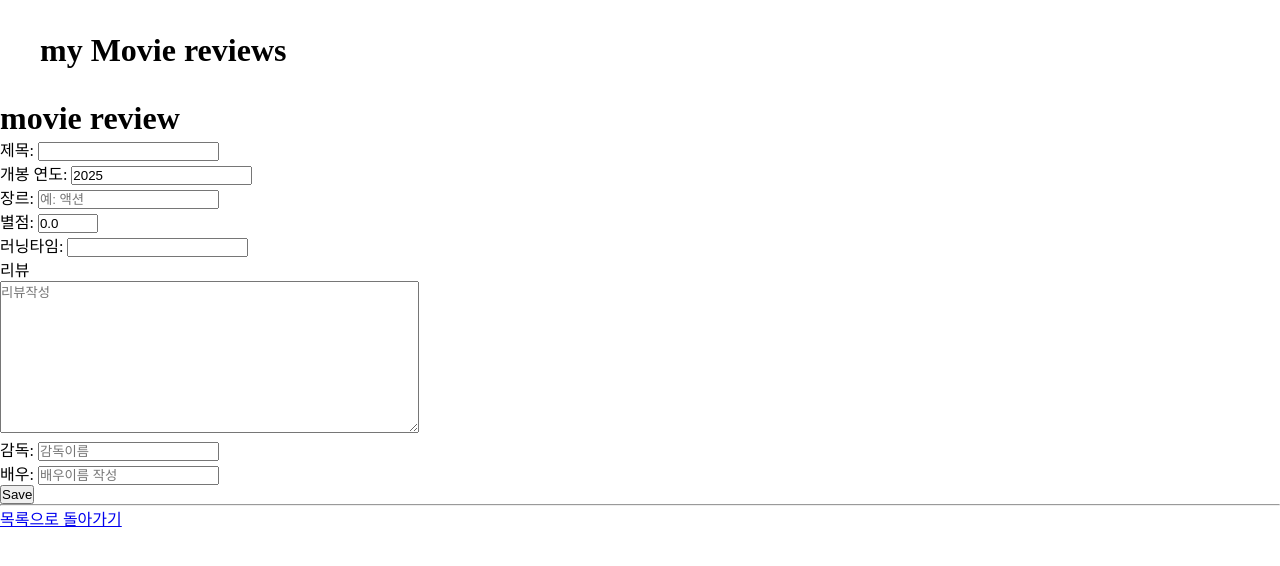
After one commit to Pirogramming-24/Yoon-chanwoong, a Django app: page /movie/write/ in a window 1280 px wide. The commit adds this page. Shown: the top 566 px of the page. Run offline with Django 5.2, Linux system fonts and the light colour scheme.

Commit message:
필수기능 거의 구현

```diff
--- a/myMovieReviews/movie/models.py
+++ b/myMovieReviews/movie/models.py
@@ -9,6 +9,7 @@ class Reviews(models.Model):
     genre = models.CharField(max_length=100, default='empty')
     score = models.FloatField(default=0.0)
     running_time = models.CharField(max_length=100, default='empty')
+    opinion = models.CharField(max_length=100, default='empty')
 
     def __str__(self):
         return self.title
--- /dev/null
+++ b/myMovieReviews/movie/templates/movie/write.html
@@ -0,0 +1,16 @@
+{%extends 'movie/write_modify_base.html'%}
+{%block content%}
+{% csrf_token %}
+
+<p>제목: <input type="text" name="title" required></p>
+<p>개봉 연도: <input type="number" name="year" value="2025" required></p>
+<p>장르: <input type="text" name="genre" placeholder="예: 액션" required></p>
+<p>별점: <input type="number" name="score" min="0.0" max="5.0" step="0.1" value="0.0" required></p>
+<p>러닝타임: <input type="text" name="running_time" required></p>
+<p>리뷰</p>
+<textarea name="opinion" id="opinion" cols="50" rows="10" placeholder="리뷰작성" required></textarea>
+<p>감독: <input type="text" name="director" placeholder="감독이름" required></p>
+<p>배우: <input type="text" name="hero" placeholder="배우이름 작성" required></p>
+
+<button type="submit">Save</button>
+{%endblock%}
--- /dev/null
+++ b/myMovieReviews/movie/templates/movie/write_modify_base.html
@@ -0,0 +1,26 @@
+{% load static %}
+<!DOCTYPE html>
+<html lang="en">
+<head>
+    <meta charset="UTF-8">
+    <meta name="viewport" content="width=device-width, initial-scale=1.0">
+    <title>Document</title>
+    <link rel="stylesheet" href="{%static 'styles/reset.css'%}">
+</head>
+<body>
+    <header>
+        <h1>my Movie reviews</h1>
+    </header>
+    <main>
+        <h1>movie review</h1>
+        <form action="" method="POST">
+            {%block content%}
+
+            {% endblock%}
+        </form>
+
+        <hr>
+        <a href="{% url 'review_lists' %}">목록으로 돌아가기</a>
+    </main>
+</body>
+</html>
--- a/myMovieReviews/movie/urls.py
+++ b/myMovieReviews/movie/urls.py
@@ -3,5 +3,6 @@ from . import views
 urlpatterns = [
     path('',views.review_lists, name='review_lists'),
     path('detail/',views.review_detail, name='review_detail'),
-    path('edit/',views.review_write_modify, name='review_write_modify'),
+    path('write/',views.review_write, name='review_write'),
+    path('modify/<int:pk>', views.review_modify,name='review_modify')
 ]
--- a/myMovieReviews/movie/views.py
+++ b/myMovieReviews/movie/views.py
@@ -2,36 +2,70 @@ from django.shortcuts import render,redirect
 from .models import Reviews
 
 def review_lists(request):
-	reviews = Reviews.objects.all()
-	context = {
-		'reviews' : reviews
+    reviews = Reviews.objects.all()
+    context = {
+        'reviews' : reviews
     }
-	return render(request,"movie/review_lists.html",context)
+    if request.method == 'POST':
+        action = request.POST.get('delete')
+        reviews.filter(id=action).delete()
+    return render(request,"movie/review_lists.html",context)
 
 def review_detail(request):
-	return render(request,"movie/review_detail.html")
+    review_id = 2
+    reviews = Reviews.objects.get(id = review_id)
+    context = {
+         'reviews' : reviews
+    }
+    return render(request,"movie/review_detail.html",context)
 
-def review_write_modify(request):
+def review_write(request):
     if request.method == 'POST':
         # 1. 사용자가 input에 입력한 값들을 가져옵니다.
         title = request.POST.get('title')
         year = request.POST.get('year')
+        director = request.POST.get('director')
+        hero = request.POST.get('hero')
         genre = request.POST.get('genre')
-        director = request.POST.get('director')
         score = request.POST.get('score')
+        running_time = request.POST.get('running_time')
 
         # 2. DB에 저장합니다.
         # director를 비워두면 models.py에 설정한 default값이 들어갑니다.
         Reviews.objects.create(
             title=title,
             year=year,
+            director=director,
+            hero=hero,
             genre=genre,
-            director=director if director else '미상', # 비어있으면 직접 지정 가능
-            score=score if score else 0.0
+            score=score,
+            running_time=running_time
         )
 
         # 3. 저장이 끝나면 목록 페이지로 보냅니다.
         return redirect('review_lists')
 
     # GET 요청일 때는 작성 페이지를 보여줍니다.
-    return render(request, "movie/write_modify.html")
+    return render(request, "movie/write.html")
+
+def review_modify(request,pk):
+    review = Reviews.objects.get(id=pk)
+    context = {
+         "review" : review
+    }
+    if request.method == 'POST':
+        review.title = request.POST.get('title')
+        review.year = request.POST.get('year')
+        review.genre = request.POST.get('genre')
+        review.score = request.POST.get('score')
+        review.running_time = request.POST.get('running_time')
+        review.opinion = request.POST.get('opinion')
+        review.director = request.POST.get('director')
+        review.hero = request.POST.get('title')
+        review.save()
+    return render(request, "movie/modify.html",context)
+
+def delete(request):
+    reviews = request.POST.all()
+    for i in reviews:
+        i.delete()
```
Also changed, not shown: myMovieReviews/movie/templates/movie/modify.html (added, +16 -0 lines), myMovieReviews/movie/templates/movie/review_detail.html (+20 -6 lines), myMovieReviews/movie/templates/movie/review_lists.html (+8 -4 lines), myMovieReviews/movie/templates/movie/write_modify.html (deleted, +0 -33 lines), myMovieReviews/db.sqlite3, myMovieReviews/movie/migrations/0004_reviews_opinion.py (added).
